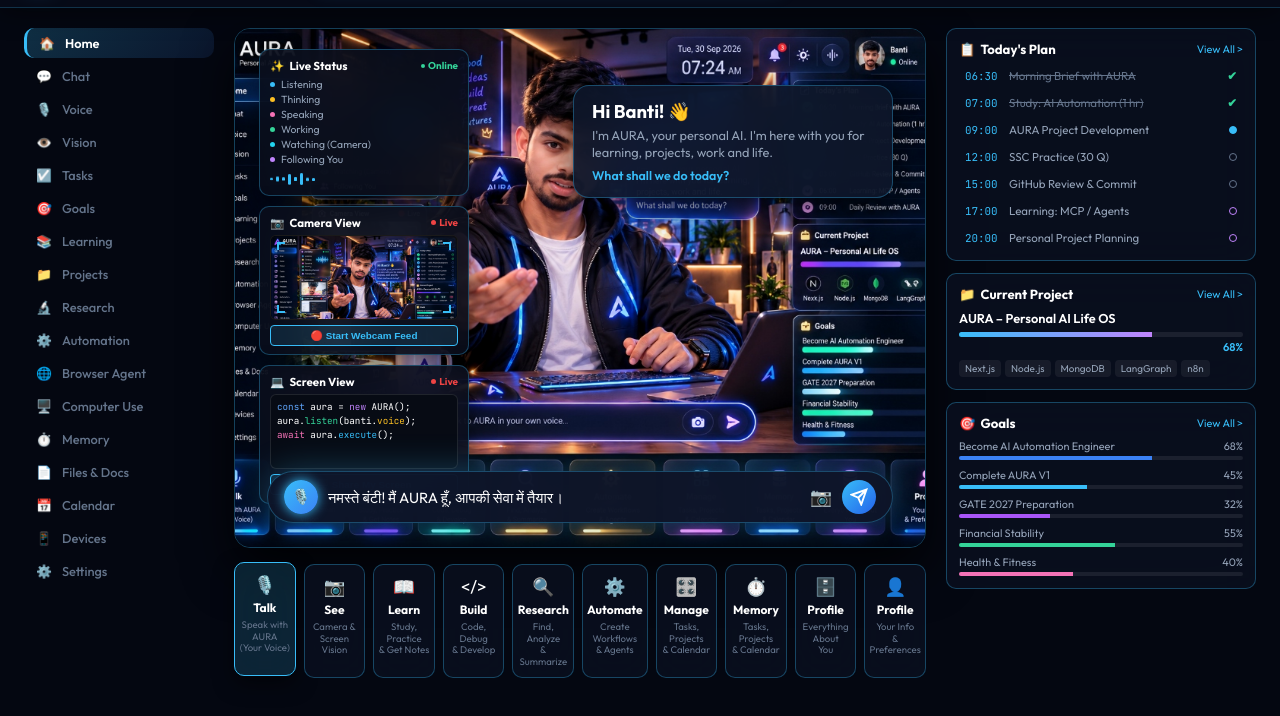
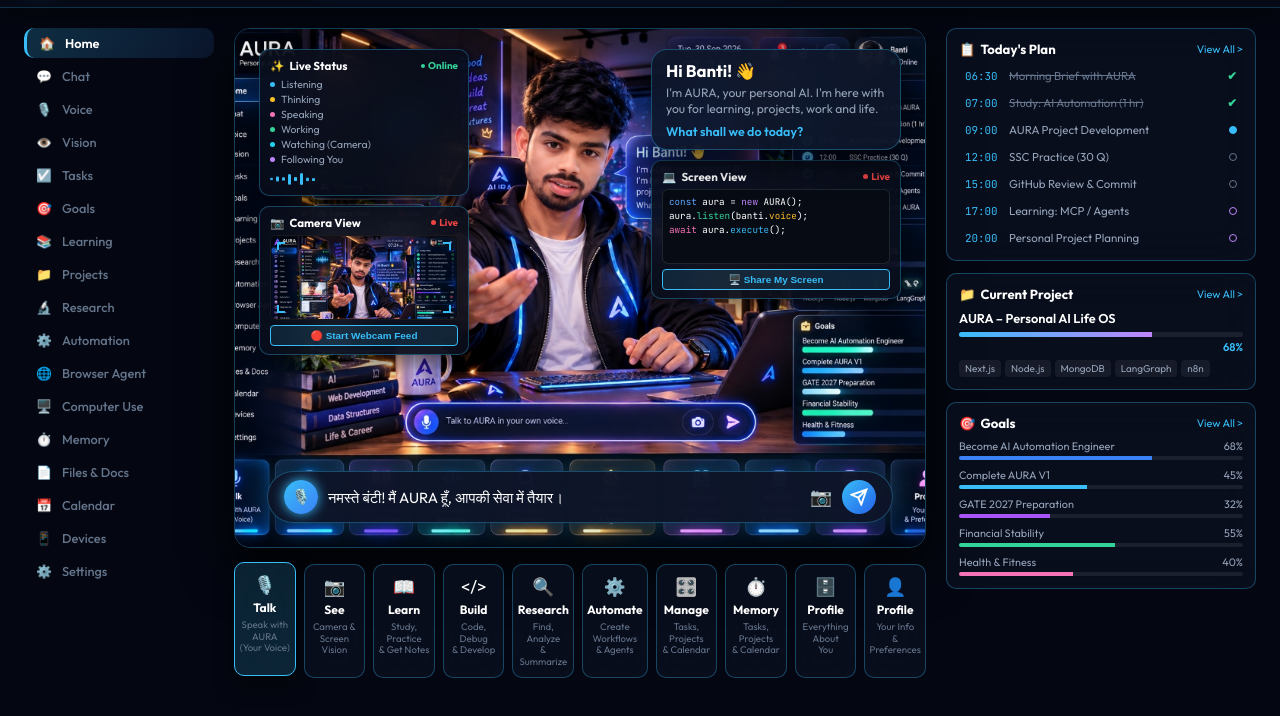
Before and after one commit to Bantikevat/aura-os, a website with bundled scripts: page apps/web/public/index.html in a window 1280 px wide. Shown: the part 50-766 px from the top of the page. Built offline with nearby package versions, Linux system fonts and the light colour scheme; no server answers.

Commit message:
feat(dashboard): shift Screen View card to right side of workstation banner

```diff
--- a/apps/web/public/index.html
+++ b/apps/web/public/index.html
@@ -258,6 +258,19 @@
               <button class="cam-toggle-btn" id="camToggleBtn">🔴 Start Webcam Feed</button>
             </div>
 
+
+
+          </div>
+
+<!-- OVERLAYS ON RIGHT OF PHOTO -->
+          <div class="photo-right-overlays">
+            <!-- Speech Bubble -->
+            <div class="hero-dialogue-bubble" id="heroDialogueBubble">
+              <h3>Hi Banti! 👋</h3>
+              <p id="dialogueParagraph">I'm AURA, your personal AI. I'm here with you for learning, projects, work and life.</p>
+              <span class="dialogue-prompt">What shall we do today?</span>
+            </div>
+
             <!-- 3. REAL WORKING SCREEN MIRROR (Screen View) -->
             <div class="glass-widget screen-view-widget">
               <div class="w-head">
@@ -275,14 +288,6 @@
               </div>
               <button class="screen-toggle-btn" id="screenToggleBtn">🖥️ Share My Screen</button>
             </div>
-
-          </div>
-
-          <!-- OVERLAY ON RIGHT OF PHOTO: Speech Bubble -->
-          <div class="hero-dialogue-bubble" id="heroDialogueBubble">
-            <h3>Hi Banti! 👋</h3>
-            <p id="dialogueParagraph">I'm AURA, your personal AI. I'm here with you for learning, projects, work and life.</p>
-            <span class="dialogue-prompt">What shall we do today?</span>
           </div>
 
           <!-- PROMPT & VOICE BAR IN FRONT OF PHOTO -->
--- a/apps/web/public/style.css
+++ b/apps/web/public/style.css
@@ -215,6 +215,32 @@ body {
 .c-yellow { color: #fbbf24; } .c-pink { color: #f472b6; } .c-cyan { color: #38bdf8; }
 
 /* DIALOGUE BUBBLE ON RIGHT */
+
+/* OVERLAYS ON RIGHT OF PHOTO */
+.photo-right-overlays {
+  position: absolute; top: 1.25rem; right: 1.5rem;
+  display: flex; flex-direction: column; gap: 10px; z-index: 10;
+  max-width: 250px;
+}
+
+.photo-right-overlays .hero-dialogue-bubble {
+  position: static;
+  max-width: 100%;
+  padding: 10px 14px;
+}
+
+.photo-right-overlays .hero-dialogue-bubble h3 {
+  font-size: 1.05rem;
+}
+
+.photo-right-overlays .hero-dialogue-bubble p {
+  font-size: 0.76rem;
+}
+
+.photo-right-overlays .screen-view-widget {
+  max-width: 100%;
+}
+
 .hero-dialogue-bubble {
   position: absolute; top: 3.5rem; right: 2rem;
   background: rgba(14, 22, 42, 0.92); backdrop-filter: var(--blur);
```
